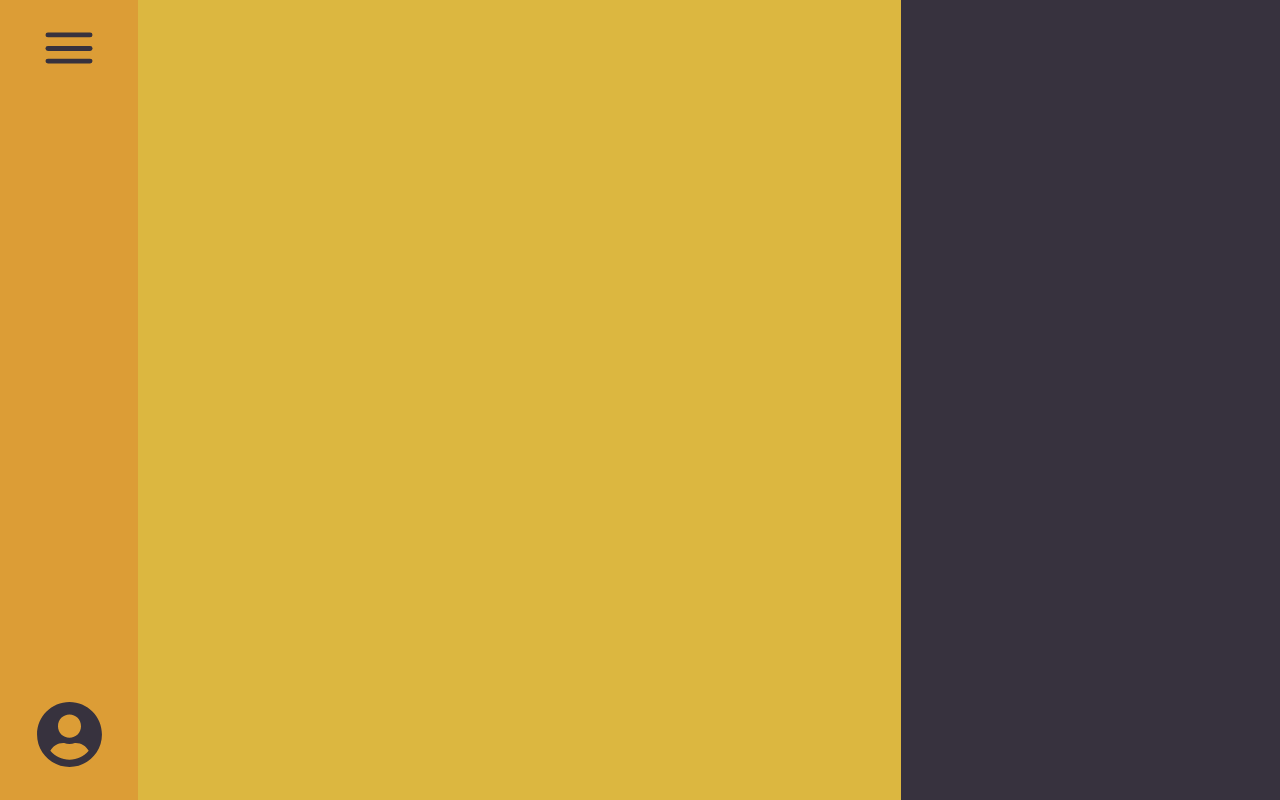
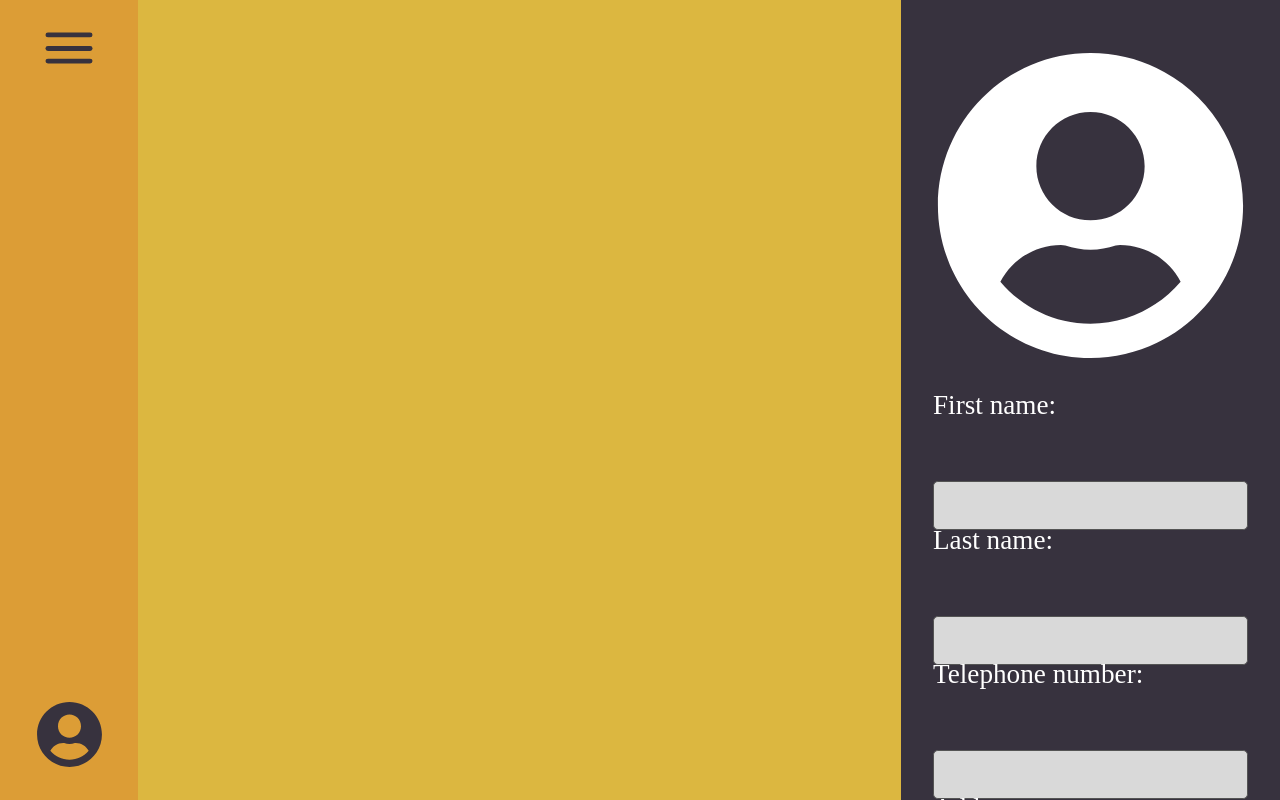
Before and after one commit to mjerta/hotel-california-frontend, a React (Vite) app: page /profile in a window 1280 px wide. Built offline with nearby package versions, Linux system fonts and the light colour scheme; no server answers.

Commit message:
Get all components in place and refactor when needed

```diff
--- a/src/components/forms/form-elements/form-group/FormGroup.css
+++ b/src/components/forms/form-elements/form-group/FormGroup.css
@@ -1,14 +1,9 @@
 .form-group {
   display: flex;
   padding: 1rem 0;
-  flex-wrap: wrap;
 
-  & label , & input {
+   & input {
     padding: 1rem
-  }
-
-  & label {
-    flex-basis:10rem;
   }
 
   & input {
--- a/src/components/forms/form-elements/form-group/FormGroup.jsx
+++ b/src/components/forms/form-elements/form-group/FormGroup.jsx
@@ -1,15 +1,18 @@
 import "./FormGroup.css"
+import "./Variants.css"
 
-function FormGroup({type, labelAndID, labelText, register, errors, name, className}) {
+function FormGroup({type, labelAndID, labelText, register, errors, name, className, value, disabled}) {
   return (
     <>
-      <div className={`form-group${className ? className: ''}`}>
+      <div className={`form-group ${className ? className: ''}`}>
         <label htmlFor={labelAndID}>{labelText}</label>
         <input
           type={type}
           id={labelAndID}
           {...register}
           autoComplete={"off"}
+          disabled={disabled}
+          value={value}
         />
       </div>
       {errors && errors[name] &&
--- /dev/null
+++ b/src/components/forms/form-elements/form-group/Variants.css
@@ -0,0 +1,30 @@
+.form-group-login-register-variant {
+  flex-wrap: wrap;
+  & label {
+    padding: 1rem;
+    flex-basis: 10rem;
+  }
+}
+
+.form-group-profile-variant {
+  flex-direction: column;
+
+  & label {
+    padding: .7rem 0;
+    color: white;
+    font-size: 1.7rem;
+    flex-shrink: 0;
+  }
+
+  & input:disabled {
+    background-color: #D9D9D9;
+  }
+}
+
+@media screen and (min-width: 1200px) {
+  .form-group-profile-variant {
+    & label {
+      flex-basis: 100%;
+    }
+  }
+}
--- a/src/components/forms/login-form/LoginForm.jsx
+++ b/src/components/forms/login-form/LoginForm.jsx
@@ -63,6 +63,7 @@ function LoginForm() {
       <DefaultForm header={"Login"} onSubmit={handleSubmit(onSubmit)}>
         <FormGroup
           type={"text"}
+          className={"form-group-login-register-variant"}
           labelText={"Username: "}
           labelAndID={"username"}
           name={"username"}
@@ -73,6 +74,7 @@ function LoginForm() {
         />
         <FormGroup
           type={"password"}
+          className={"form-group-login-register-variant"}
           labelText={"Password: "}
           labelAndID={"password"}
           name={"password"}
--- /dev/null
+++ b/src/components/forms/non-active-form/NonActiveForm.css
@@ -0,0 +1,12 @@
+.non-active-form {
+  display: flex;
+  flex-direction: column;
+  width: 75%;
+  align-self: center;
+}
+
+@media screen and (min-width: 1200px ) {
+  .non-active-form {
+    width: 100%;
+  }
+}
--- /dev/null
+++ b/src/components/forms/non-active-form/NonActiveForm.jsx
@@ -0,0 +1,12 @@
+import "./NonActiveForm.css"
+import "../form-elements/form-group/Variants.css"
+
+function NonActiveForm({classname, children}) {
+  return (
+    <form className={`non-active-form ${classname ? classname : ''}`}>
+      {children}
+    </form>
+  )
+}
+
+export default NonActiveForm;
--- a/src/components/forms/register-form/RegisterForm.jsx
+++ b/src/components/forms/register-form/RegisterForm.jsx
@@ -62,6 +62,7 @@ function RegisterForm() {
       <DefaultForm header={"Register"} onSubmit={handleSubmit(onSubmit)}>
         <FormGroup
           type={"text"}
+          className={"form-group-login-register-variant"}
           labelText={"Username: "}
           labelAndID={"username"}
           name={"username"}
@@ -80,6 +81,7 @@ function RegisterForm() {
         />
         <FormGroup
           type={"password"}
+          className={"form-group-login-register-variant"}
           labelText={"Password: "}
           labelAndID={"password"}
           name={"password"}
@@ -94,6 +96,7 @@ function RegisterForm() {
         />
         <FormGroup
           type={"text"}
+          className={"form-group-login-register-variant"}
           labelText={"First name: "}
           labelAndID={"firstname"}
           name={"firstname"}
@@ -112,6 +115,7 @@ function RegisterForm() {
         />
         <FormGroup
           type={"text"}
+          className={"form-group-login-register-variant"}
           labelText={"Last name: "}
           labelAndID={"lastname"}
           name={"lastname"}
@@ -130,6 +134,7 @@ function RegisterForm() {
         />
         <FormGroup
           type={"text"}
+          className={"form-group-login-register-variant"}
           labelText={"Phone number: "}
           labelAndID={"phone"}
           name={"phone"}
@@ -152,6 +157,7 @@ function RegisterForm() {
         />
         <FormGroup
           type={"text"}
+          className={"form-group-login-register-variant"}
           labelText={"Address: "}
           labelAndID={"address"}
           name={"address"}
--- a/src/components/general-components/sidebar/SideBar.css
+++ b/src/components/general-components/sidebar/SideBar.css
@@ -14,7 +14,7 @@
   position: absolute;
   width: 100%;
   left: 0;
-  overflow: hidden;
+  overflow-x: hidden;
   padding: 0rem 0 1rem 0;
 
 }
--- /dev/null
+++ b/src/components/profile-components/profile-details/ProfileDetails.css
@@ -0,0 +1,18 @@
+.profile-details {
+  display: flex;
+  flex-direction: column;
+
+  & img {
+    width: 20rem;
+    align-self: center;
+  }
+}
+
+@media screen and (min-width: 1200px) {
+  .profile-details {
+
+    & img {
+      width: 100%;
+    }
+  }
+}
--- /dev/null
+++ b/src/components/profile-components/profile-details/ProfileDetails.jsx
@@ -0,0 +1,54 @@
+import "./ProfileDetails.css"
+import NonActiveForm from "../../forms/non-active-form/NonActiveForm.jsx";
+import FormGroup from "../../forms/form-elements/form-group/FormGroup.jsx";
+import {useContext} from "react";
+import {AuthContext} from "../../../context/AuthenticationProvider.jsx";
+import profileImage from "../../../assets/profile-sidebar-image.svg"
+
+function ProfileDetails({className}) {
+  const {profileData} = useContext(AuthContext);
+  console.log(profileData);
+
+  return (
+    <div className={`profile-details ${className ? className : ""}`}>
+      <NonActiveForm>
+        <img src={profileImage} alt="profile image"/>
+        <FormGroup
+          type={"text"}
+          name={"firstName"}
+          value={profileData.firstName}
+          labelText={"First name:"}
+          className={"form-group-profile-variant"}
+          disabled={true}
+        />
+        <FormGroup
+          type={"text"}
+          name={"lastName"}
+          value={profileData.lastName}
+          labelText={"Last name:"}
+          className={"form-group-profile-variant"}
+          disabled={true}
+        />
+        <FormGroup
+          type={"text"}
+          name={"phoneNumber"}
+          value={profileData.phoneNumber}
+          labelText={"Telephone number:"}
+          className={"form-group-profile-variant"}
+          disabled={true}
+        />
+        <FormGroup
+          type={"text"}
+          name={"address"}
+          value={profileData.address}
+          labelText={"Address:"}
+          className={"form-group-profile-variant"}
+          disabled={true}
+        />
+      </NonActiveForm>
+    </div>
+
+  )
+}
+
+export default ProfileDetails;
--- a/src/pages/profile/Profile.jsx
+++ b/src/pages/profile/Profile.jsx
@@ -6,6 +6,8 @@ import SideBar from "../../components/general-components/sidebar/SideBar.jsx";
 import {useState} from "react";
 import SideBarToggleButton
   from "../../components/general-components/sidebar-toggle-button/SideBarToggleButton.jsx";
+import ProfileDetails
+  from "../../components/profile-components/profile-details/ProfileDetails.jsx";
 
 function Profile() {
   useAuthGuard("/profile", "ROLE_USER");
@@ -28,18 +30,8 @@ function Profile() {
         openSideBar={openSideBar}
         setOpenSideBar={setOpenSideBar}
       >
+        <ProfileDetails/>
       </SideBar>
-      {/*  main-middle component*/}
-      {/*  side bar*/}
-      {/*  profile image component*/}
-      {/*  form component*/}
-      {/* label and input component */}
-      {/* label and input component */}
-      {/* label and input component */}
-      {/* label and input component */}
-      {/*  cofiguration button - is meant for enabling, and for saving and disabbling the form*/}
-      {/*order overview component  */}
-      {/*  total point overview*/}
     </>
   )
 }
```
Also changed, not shown: src/assets/profile-sidebar-image.svg (added).
